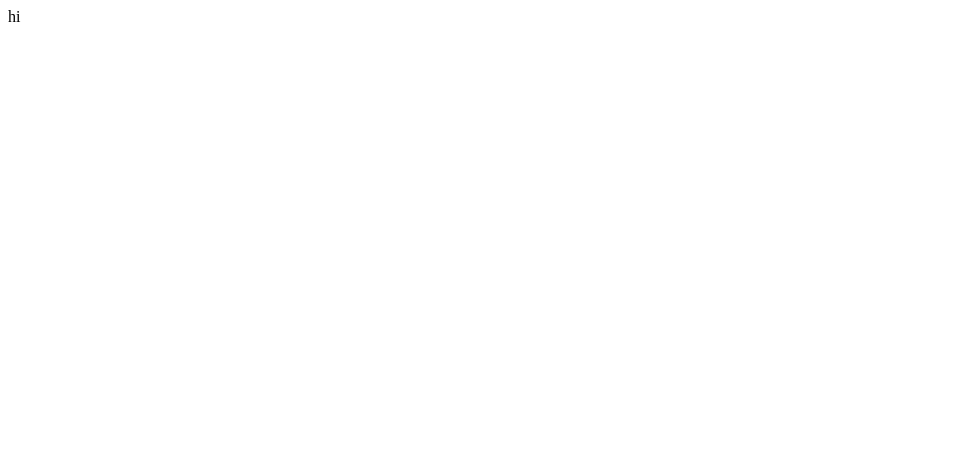
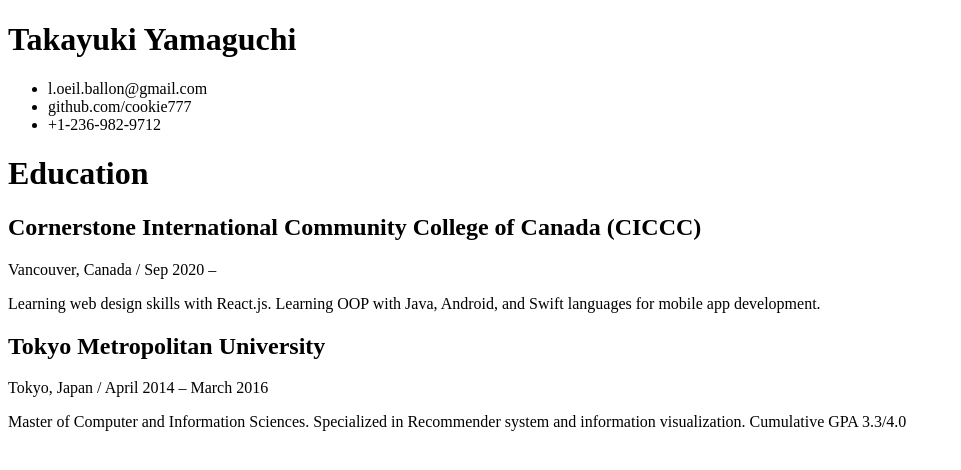
Before and after one commit to cookie777/resume, a React (Create React App) app: page / in a window 1280 px wide. Shown: the top 470 px of the page, without its empty margins (0-961 px from the left). Built offline with nearby package versions, Linux system fonts and the light colour scheme.

Commit message:
add: header, part of ariticle without css

```diff
--- a/src/components/App.jsx
+++ b/src/components/App.jsx
@@ -1,9 +1,13 @@
 import React from "react";
+import Header from "./Header";
+import Article from "./Article";
+import data from "../data.json";
 
 function App(){
     return(
         <div>
-            hi
+            <Header basic={data.basic} />
+            <Article article={data.article[0]}/>
         </div>
     );
 }
--- /dev/null
+++ b/src/components/Article.jsx
@@ -0,0 +1,20 @@
+import React from "react";
+
+function Article(props){
+    return(
+        <div>
+            <h1>{props.article.title}</h1>
+            {props.article.contents.map((content, id)=>{
+                return(
+                    <div key={id}>
+                        <h2>{content.secondTitle}</h2>
+                        <p>{content.term}</p>
+                        <p>{content.text}</p>
+                    </div>
+                )
+            })}
+        </div>
+    );
+}
+
+export default Article;
--- /dev/null
+++ b/src/components/Header.jsx
@@ -0,0 +1,16 @@
+import React from "react";
+
+function Header(props){
+    return(
+        <div>
+            <h1>{props.basic.name}</h1>
+            <ul>
+                <li>{props.basic.email}</li>
+                <li>{props.basic.github}</li>
+                <li>{props.basic.phone}</li>
+            </ul>
+        </div>
+    );
+}
+
+export default Header;
--- /dev/null
+++ b/src/data.json
@@ -0,0 +1,26 @@
+{
+    "basic":{
+        "name":"Takayuki Yamaguchi",
+        "email": "l.oeil.ballon@gmail.com",
+        "github":"github.com/cookie777",
+        "phone":"+1-236-982-9712"
+    },
+    "article":[
+        {
+            "title": "Education",
+            "contents":[
+                {
+                    "secondTitle":"Cornerstone International Community College of Canada (CICCC)",
+                    "term":"Vancouver, Canada / Sep 2020 –",
+                    "text":"Learning web design skills with React.js.  Learning OOP with Java, Android, and Swift languages for mobile app development. "
+                },
+                {
+                    "secondTitle":"Tokyo Metropolitan University",
+                    "term":"Tokyo, Japan / April 2014 – March 2016",
+                    "text":"Master of Computer and Information Sciences. Specialized in Recommender system and information visualization. Cumulative GPA 3.3/4.0"
+                }
+            ]
+        }
+
+    ]
+}
```
Also changed, not shown: 1 other file (tests, documents, lock files or other folders).
